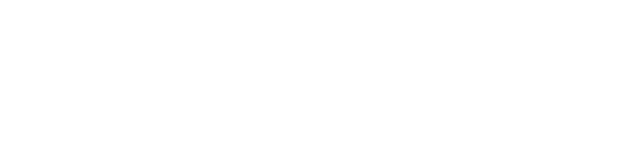
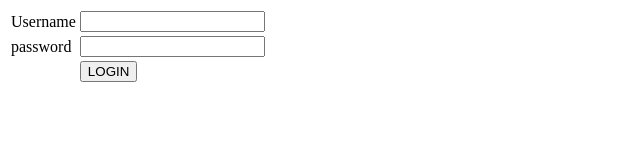
Before and after one commit to anjalikrishna98/webdev, a plain HTML site: page index.html in a window 1280 px wide. Shown: the whole page, without its empty margins (0-640 px from the left). Drawn offline with Linux system fonts and the light colour scheme.

Commit message:
userupdated

```diff
--- a/index.html
+++ b/index.html
@@ -7,6 +7,26 @@
     <title>Document</title>
 </head>
 <body>
-
+    <div class="container">
+        <div class="row">
+            <div class="col col-12 col-sm-12 col-md-12 col-lg-12 col-xl-12 col-xxl-12">
+                <table class="table-borderless">
+                    <tr>
+                        <td>Username</td>
+                        <td><input type="text" class="form-control"></td>
+                    </tr>
+                    <tr>
+                        <td>password</td>
+                        <td><input type="password" name="" id="" class="form-control"></td>
+                    </tr>
+                    <tr>
+                        <td></td>
+                        <td><button class="btn btn-success">LOGIN</button></td>
+                    </tr>
+                </table>
+            </div>
+        </div>
+    </div>
+</body>
 </body>
 </html>
```
